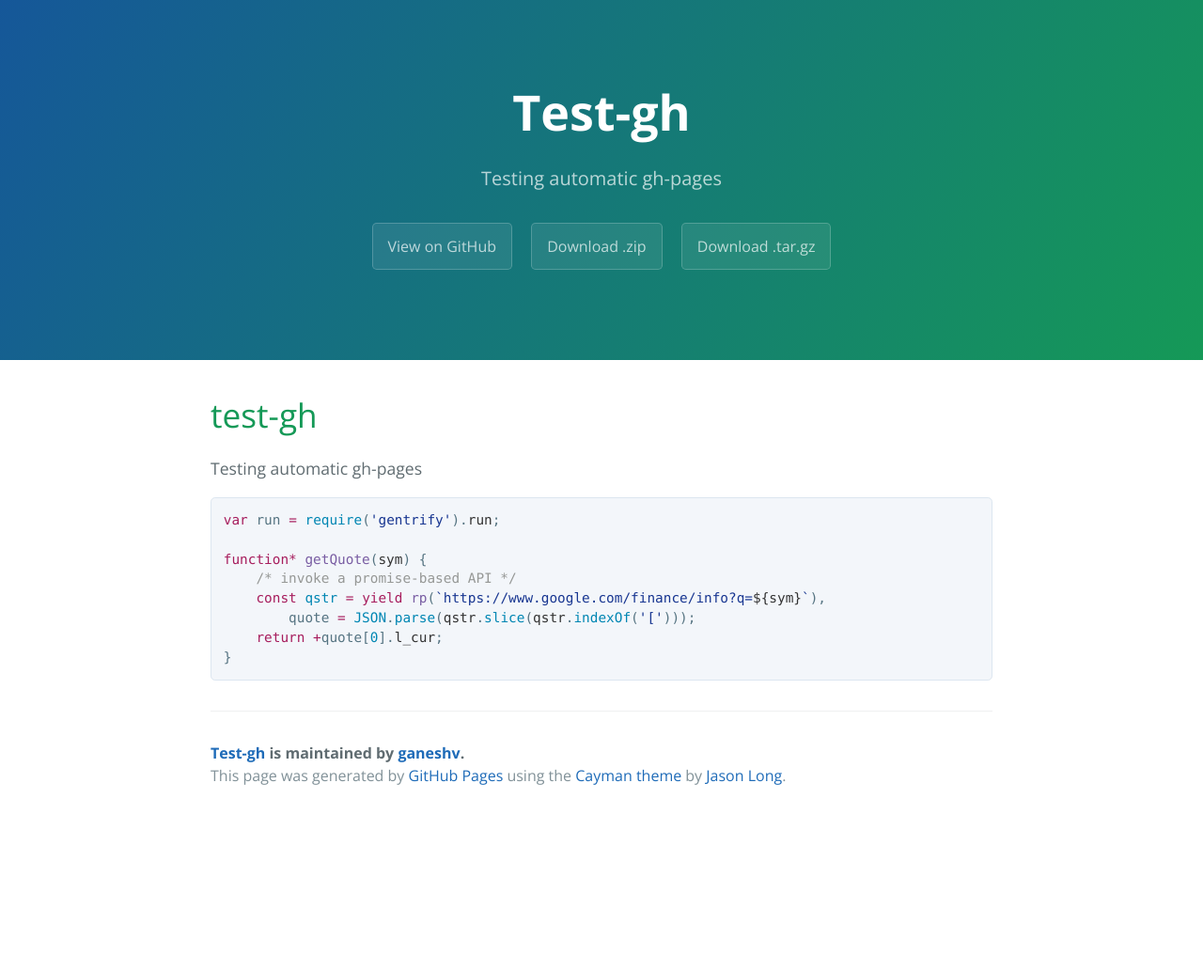
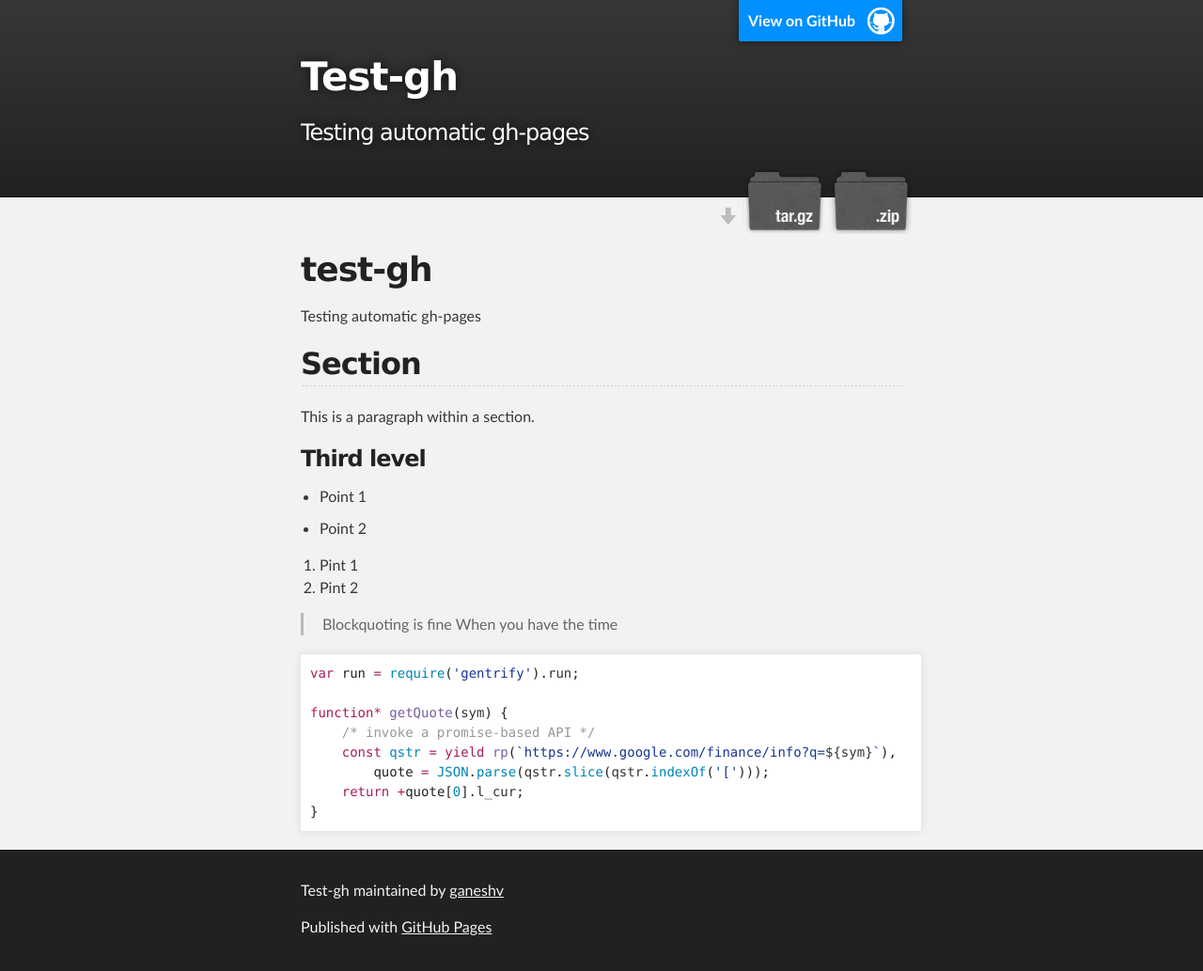
Before and after one commit to ganeshv/test-gh, a plain HTML site: page index.html in a window 1280 px wide. Shown: the whole page at 94% size. Before the commit the page ends 869 px from the top, so only its background shows below. Drawn offline with nearby package versions, Linux system fonts and the light colour scheme.

Commit message:
Create gh-pages branch via GitHub

```diff
--- a/index.html
+++ b/index.html
@@ -1,28 +1,63 @@
 <!DOCTYPE html>
-<html lang="en-us">
+<html>
+
   <head>
-    <meta charset="UTF-8">
-    <title>Test-gh by ganeshv</title>
-    <meta name="viewport" content="width=device-width, initial-scale=1">
-    <link rel="stylesheet" type="text/css" href="stylesheets/normalize.css" media="screen">
-    <link href='https://fonts.googleapis.com/css?family=Open+Sans:400,700' rel='stylesheet' type='text/css'>
-    <link rel="stylesheet" type="text/css" href="stylesheets/stylesheet.css" media="screen">
-    <link rel="stylesheet" type="text/css" href="stylesheets/github-light.css" media="screen">
+    <meta charset='utf-8'>
+    <meta http-equiv="X-UA-Compatible" content="chrome=1">
+    <meta name="description" content="Test-gh : Testing automatic gh-pages">
+
+    <link rel="stylesheet" type="text/css" media="screen" href="stylesheets/stylesheet.css">
+
+    <title>Test-gh</title>
   </head>
+
   <body>
-    <section class="page-header">
-      <h1 class="project-name">Test-gh</h1>
-      <h2 class="project-tagline">Testing automatic gh-pages</h2>
-      <a href="https://github.com/ganeshv/test-gh" class="btn">View on GitHub</a>
-      <a href="https://github.com/ganeshv/test-gh/zipball/master" class="btn">Download .zip</a>
-      <a href="https://github.com/ganeshv/test-gh/tarball/master" class="btn">Download .tar.gz</a>
-    </section>
 
-    <section class="main-content">
-      <h1>
+    <!-- HEADER -->
+    <div id="header_wrap" class="outer">
+        <header class="inner">
+          <a id="forkme_banner" href="https://github.com/ganeshv/test-gh">View on GitHub</a>
+
+          <h1 id="project_title">Test-gh</h1>
+          <h2 id="project_tagline">Testing automatic gh-pages</h2>
+
+            <section id="downloads">
+              <a class="zip_download_link" href="https://github.com/ganeshv/test-gh/zipball/master">Download this project as a .zip file</a>
+              <a class="tar_download_link" href="https://github.com/ganeshv/test-gh/tarball/master">Download this project as a tar.gz file</a>
+            </section>
+        </header>
+    </div>
+
+    <!-- MAIN CONTENT -->
+    <div id="main_content_wrap" class="outer">
+      <section id="main_content" class="inner">
+        <h1>
 <a id="test-gh" class="anchor" href="#test-gh" aria-hidden="true"><span aria-hidden="true" class="octicon octicon-link"></span></a>test-gh</h1>
 
 <p>Testing automatic gh-pages</p>
+
+<h2>
+<a id="section" class="anchor" href="#section" aria-hidden="true"><span aria-hidden="true" class="octicon octicon-link"></span></a>Section</h2>
+
+<p>This is a paragraph within a section.</p>
+
+<h3>
+<a id="third-level" class="anchor" href="#third-level" aria-hidden="true"><span aria-hidden="true" class="octicon octicon-link"></span></a>Third level</h3>
+
+<ul>
+<li>Point 1</li>
+<li><p>Point 2</p></li>
+</ul>
+
+<ol>
+<li>Pint 1</li>
+<li>Pint 2</li>
+</ol>
+
+<blockquote>
+<p>Blockquoting is fine
+When you have the time</p>
+</blockquote>
 
 <div class="highlight highlight-source-js"><pre><span class="pl-k">var</span> run <span class="pl-k">=</span> <span class="pl-c1">require</span>(<span class="pl-s"><span class="pl-pds">'</span>gentrify<span class="pl-pds">'</span></span>).<span class="pl-smi">run</span>;
 
@@ -32,14 +67,17 @@
         quote <span class="pl-k">=</span> <span class="pl-c1">JSON</span>.<span class="pl-c1">parse</span>(<span class="pl-smi">qstr</span>.<span class="pl-c1">slice</span>(<span class="pl-smi">qstr</span>.<span class="pl-c1">indexOf</span>(<span class="pl-s"><span class="pl-pds">'</span>[<span class="pl-pds">'</span></span>)));
     <span class="pl-k">return</span> <span class="pl-k">+</span>quote[<span class="pl-c1">0</span>].<span class="pl-smi">l_cur</span>;
 }</pre></div>
+      </section>
+    </div>
 
-      <footer class="site-footer">
-        <span class="site-footer-owner"><a href="https://github.com/ganeshv/test-gh">Test-gh</a> is maintained by <a href="https://github.com/ganeshv">ganeshv</a>.</span>
+    <!-- FOOTER  -->
+    <div id="footer_wrap" class="outer">
+      <footer class="inner">
+        <p class="copyright">Test-gh maintained by <a href="https://github.com/ganeshv">ganeshv</a></p>
+        <p>Published with <a href="https://pages.github.com">GitHub Pages</a></p>
+      </footer>
+    </div>
 
-        <span class="site-footer-credits">This page was generated by <a href="https://pages.github.com">GitHub Pages</a> using the <a href="https://github.com/jasonlong/cayman-theme">Cayman theme</a> by <a href="https://twitter.com/jasonlong">Jason Long</a>.</span>
-      </footer>
-
-    </section>
 
 
   </body>
--- /dev/null
+++ b/javascripts/main.js
@@ -0,0 +1 @@
+console.log('This would be the main JS file.');
--- a/stylesheets/stylesheet.css
+++ b/stylesheets/stylesheet.css
@@ -1,245 +1,425 @@
-* {
-  box-sizing: border-box; }
+/*******************************************************************************
+Slate Theme for GitHub Pages
+by Jason Costello, @jsncostello
+*******************************************************************************/
+
+@import url(github-light.css);
+
+/*******************************************************************************
+MeyerWeb Reset
+*******************************************************************************/
+
+html, body, div, span, applet, object, iframe,
+h1, h2, h3, h4, h5, h6, p, blockquote, pre,
+a, abbr, acronym, address, big, cite, code,
+del, dfn, em, img, ins, kbd, q, s, samp,
+small, strike, strong, sub, sup, tt, var,
+b, u, i, center,
+dl, dt, dd, ol, ul, li,
+fieldset, form, label, legend,
+table, caption, tbody, tfoot, thead, tr, th, td,
+article, aside, canvas, details, embed,
+figure, figcaption, footer, header, hgroup,
+menu, nav, output, ruby, section, summary,
+time, mark, audio, video {
+  margin: 0;
+  padding: 0;
+  border: 0;
+  font: inherit;
+  vertical-align: baseline;
+}
+
+/* HTML5 display-role reset for older browsers */
+article, aside, details, figcaption, figure,
+footer, header, hgroup, menu, nav, section {
+  display: block;
+}
+
+ol, ul {
+  list-style: none;
+}
+
+table {
+  border-collapse: collapse;
+  border-spacing: 0;
+}
+
+/*******************************************************************************
+Theme Styles
+*******************************************************************************/
 
 body {
-  padding: 0;
-  margin: 0;
-  font-family: "Open Sans", "Helvetica Neue", Helvetica, Arial, sans-serif;
+  box-sizing: border-box;
+  color:#373737;
+  background: #212121;
   font-size: 16px;
+  font-family: 'Myriad Pro', Calibri, Helvetica, Arial, sans-serif;
   line-height: 1.5;
-  color: #606c71; }
+  -webkit-font-smoothing: antialiased;
+}
+
+h1, h2, h3, h4, h5, h6 {
+  margin: 10px 0;
+  font-weight: 700;
+  color:#222222;
+  font-family: 'Lucida Grande', 'Calibri', Helvetica, Arial, sans-serif;
+  letter-spacing: -1px;
+}
+
+h1 {
+  font-size: 36px;
+  font-weight: 700;
+}
+
+h2 {
+  padding-bottom: 10px;
+  font-size: 32px;
+  background: url('../images/bg_hr.png') repeat-x bottom;
+}
+
+h3 {
+  font-size: 24px;
+}
+
+h4 {
+  font-size: 21px;
+}
+
+h5 {
+  font-size: 18px;
+}
+
+h6 {
+  font-size: 16px;
+}
+
+p {
+  margin: 10px 0 15px 0;
+}
+
+footer p {
+  color: #f2f2f2;
+}
 
 a {
-  color: #1e6bb8;
-  text-decoration: none; }
-  a:hover {
-    text-decoration: underline; }
+  text-decoration: none;
+  color: #007edf;
+  text-shadow: none;
 
-.btn {
-  display: inline-block;
-  margin-bottom: 1rem;
-  color: rgba(255, 255, 255, 0.7);
-  background-color: rgba(255, 255, 255, 0.08);
-  border-color: rgba(255, 255, 255, 0.2);
-  border-style: solid;
-  border-width: 1px;
-  border-radius: 0.3rem;
-  transition: color 0.2s, background-color 0.2s, border-color 0.2s; }
-  .btn + .btn {
-    margin-left: 1rem; }
+  transition: color 0.5s ease;
+  transition: text-shadow 0.5s ease;
+  -webkit-transition: color 0.5s ease;
+  -webkit-transition: text-shadow 0.5s ease;
+  -moz-transition: color 0.5s ease;
+  -moz-transition: text-shadow 0.5s ease;
+  -o-transition: color 0.5s ease;
+  -o-transition: text-shadow 0.5s ease;
+  -ms-transition: color 0.5s ease;
+  -ms-transition: text-shadow 0.5s ease;
+}
 
-.btn:hover {
-  color: rgba(255, 255, 255, 0.8);
-  text-decoration: none;
-  background-color: rgba(255, 255, 255, 0.2);
-  border-color: rgba(255, 255, 255, 0.3); }
+a:hover, a:focus {text-decoration: underline;}
 
-@media screen and (min-width: 64em) {
-  .btn {
-    padding: 0.75rem 1rem; } }
+footer a {
+  color: #F2F2F2;
+  text-decoration: underline;
+}
 
-@media screen and (min-width: 42em) and (max-width: 64em) {
-  .btn {
-    padding: 0.6rem 0.9rem;
-    font-size: 0.9rem; } }
+em {
+  font-style: italic;
+}
 
-@media screen and (max-width: 42em) {
-  .btn {
-    display: block;
-    width: 100%;
-    padding: 0.75rem;
-    font-size: 0.9rem; }
-    .btn + .btn {
-      margin-top: 1rem;
-      margin-left: 0; } }
+strong {
+  font-weight: bold;
+}
 
-.page-header {
+img {
+  position: relative;
+  margin: 0 auto;
+  max-width: 739px;
+  padding: 5px;
+  margin: 10px 0 10px 0;
+  border: 1px solid #ebebeb;
+
+  box-shadow: 0 0 5px #ebebeb;
+  -webkit-box-shadow: 0 0 5px #ebebeb;
+  -moz-box-shadow: 0 0 5px #ebebeb;
+  -o-box-shadow: 0 0 5px #ebebeb;
+  -ms-box-shadow: 0 0 5px #ebebeb;
+}
+
+p img {
+  display: inline;
+  margin: 0;
+  padding: 0;
+  vertical-align: middle;
+  text-align: center;
+  border: none;
+}
+
+pre, code {
+  width: 100%;
+  color: #222;
+  background-color: #fff;
+
+  font-family: Monaco, "Bitstream Vera Sans Mono", "Lucida Console", Terminal, monospace;
+  font-size: 14px;
+
+  border-radius: 2px;
+  -moz-border-radius: 2px;
+  -webkit-border-radius: 2px;
+}
+
+pre {
+  width: 100%;
+  padding: 10px;
+  box-shadow: 0 0 10px rgba(0,0,0,.1);
+  overflow: auto;
+}
+
+code {
+  padding: 3px;
+  margin: 0 3px;
+  box-shadow: 0 0 10px rgba(0,0,0,.1);
+}
+
+pre code {
+  display: block;
+  box-shadow: none;
+}
+
+blockquote {
+  color: #666;
+  margin-bottom: 20px;
+  padding: 0 0 0 20px;
+  border-left: 3px solid #bbb;
+}
+
+
+ul, ol, dl {
+  margin-bottom: 15px
+}
+
+ul {
+  list-style-position: inside;
+  list-style: disc;
+  padding-left: 20px;
+}
+
+ol {
+  list-style-position: inside;
+  list-style: decimal;
+  padding-left: 20px;
+}
+
+dl dt {
+  font-weight: bold;
+}
+
+dl dd {
+  padding-left: 20px;
+  font-style: italic;
+}
+
+dl p {
+  padding-left: 20px;
+  font-style: italic;
+}
+
+hr {
+  height: 1px;
+  margin-bottom: 5px;
+  border: none;
+  background: url('../images/bg_hr.png') repeat-x center;
+}
+
+table {
+  border: 1px solid #373737;
+  margin-bottom: 20px;
+  text-align: left;
+ }
+
+th {
+  font-family: 'Lucida Grande', 'Helvetica Neue', Helvetica, Arial, sans-serif;
+  padding: 10px;
+  background: #373737;
   color: #fff;
-  text-align: center;
-  background-color: #159957;
-  background-image: linear-gradient(120deg, #155799, #159957); }
+ }
 
-@media screen and (min-width: 64em) {
-  .page-header {
-    padding: 5rem 6rem; } }
+td {
+  padding: 10px;
+  border: 1px solid #373737;
+ }
 
-@media screen and (min-width: 42em) and (max-width: 64em) {
-  .page-header {
-    padding: 3rem 4rem; } }
+form {
+  background: #f2f2f2;
+  padding: 20px;
+}
 
-@media screen and (max-width: 42em) {
-  .page-header {
-    padding: 2rem 1rem; } }
+/*******************************************************************************
+Full-Width Styles
+*******************************************************************************/
 
-.project-name {
-  margin-top: 0;
-  margin-bottom: 0.1rem; }
+.outer {
+  width: 100%;
+}
 
-@media screen and (min-width: 64em) {
-  .project-name {
-    font-size: 3.25rem; } }
+.inner {
+  position: relative;
+  max-width: 640px;
+  padding: 20px 10px;
+  margin: 0 auto;
+}
 
-@media screen and (min-width: 42em) and (max-width: 64em) {
-  .project-name {
-    font-size: 2.25rem; } }
+#forkme_banner {
+  display: block;
+  position: absolute;
+  top:0;
+  right: 10px;
+  z-index: 10;
+  padding: 10px 50px 10px 10px;
+  color: #fff;
+  background: url('../images/blacktocat.png') #0090ff no-repeat 95% 50%;
+  font-weight: 700;
+  box-shadow: 0 0 10px rgba(0,0,0,.5);
+  border-bottom-left-radius: 2px;
+  border-bottom-right-radius: 2px;
+}
 
-@media screen and (max-width: 42em) {
-  .project-name {
-    font-size: 1.75rem; } }
+#header_wrap {
+  background: #212121;
+  background: -moz-linear-gradient(top, #373737, #212121);
+  background: -webkit-linear-gradient(top, #373737, #212121);
+  background: -ms-linear-gradient(top, #373737, #212121);
+  background: -o-linear-gradient(top, #373737, #212121);
+  background: linear-gradient(top, #373737, #212121);
+}
 
-.project-tagline {
-  margin-bottom: 2rem;
-  font-weight: normal;
-  opacity: 0.7; }
+#header_wrap .inner {
+  padding: 50px 10px 30px 10px;
+}
 
-@media screen and (min-width: 64em) {
-  .project-tagline {
-    font-size: 1.25rem; } }
+#project_title {
+  margin: 0;
+  color: #fff;
+  font-size: 42px;
+  font-weight: 700;
+  text-shadow: #111 0px 0px 10px;
+}
 
-@media screen and (min-width: 42em) and (max-width: 64em) {
-  .project-tagline {
-    font-size: 1.15rem; } }
+#project_tagline {
+  color: #fff;
+  font-size: 24px;
+  font-weight: 300;
+  background: none;
+  text-shadow: #111 0px 0px 10px;
+}
 
-@media screen and (max-width: 42em) {
-  .project-tagline {
-    font-size: 1rem; } }
+#downloads {
+  position: absolute;
+  width: 210px;
+  z-index: 10;
+  bottom: -40px;
+  right: 0;
+  height: 70px;
+  background: url('../images/icon_download.png') no-repeat 0% 90%;
+}
 
-.main-content :first-child {
-  margin-top: 0; }
-.main-content img {
-  max-width: 100%; }
-.main-content h1, .main-content h2, .main-content h3, .main-content h4, .main-content h5, .main-content h6 {
-  margin-top: 2rem;
-  margin-bottom: 1rem;
-  font-weight: normal;
-  color: #159957; }
-.main-content p {
-  margin-bottom: 1em; }
-.main-content code {
-  padding: 2px 4px;
-  font-family: Consolas, "Liberation Mono", Menlo, Courier, monospace;
-  font-size: 0.9rem;
-  color: #383e41;
-  background-color: #f3f6fa;
-  border-radius: 0.3rem; }
-.main-content pre {
-  padding: 0.8rem;
-  margin-top: 0;
-  margin-bottom: 1rem;
-  font: 1rem Consolas, "Liberation Mono", Menlo, Courier, monospace;
-  color: #567482;
-  word-wrap: normal;
-  background-color: #f3f6fa;
-  border: solid 1px #dce6f0;
-  border-radius: 0.3rem; }
-  .main-content pre > code {
-    padding: 0;
-    margin: 0;
-    font-size: 0.9rem;
-    color: #567482;
-    word-break: normal;
-    white-space: pre;
-    background: transparent;
-    border: 0; }
-.main-content .highlight {
-  margin-bottom: 1rem; }
-  .main-content .highlight pre {
-    margin-bottom: 0;
-    word-break: normal; }
-.main-content .highlight pre, .main-content pre {
-  padding: 0.8rem;
-  overflow: auto;
-  font-size: 0.9rem;
-  line-height: 1.45;
-  border-radius: 0.3rem; }
-.main-content pre code, .main-content pre tt {
-  display: inline;
-  max-width: initial;
-  padding: 0;
-  margin: 0;
-  overflow: initial;
-  line-height: inherit;
-  word-wrap: normal;
-  background-color: transparent;
-  border: 0; }
-  .main-content pre code:before, .main-content pre code:after, .main-content pre tt:before, .main-content pre tt:after {
-    content: normal; }
-.main-content ul, .main-content ol {
-  margin-top: 0; }
-.main-content blockquote {
-  padding: 0 1rem;
-  margin-left: 0;
-  color: #819198;
-  border-left: 0.3rem solid #dce6f0; }
-  .main-content blockquote > :first-child {
-    margin-top: 0; }
-  .main-content blockquote > :last-child {
-    margin-bottom: 0; }
-.main-content table {
+.zip_download_link {
   display: block;
-  width: 100%;
-  overflow: auto;
-  word-break: normal;
-  word-break: keep-all; }
-  .main-content table th {
-    font-weight: bold; }
-  .main-content table th, .main-content table td {
-    padding: 0.5rem 1rem;
-    border: 1px solid #e9ebec; }
-.main-content dl {
-  padding: 0; }
-  .main-content dl dt {
-    padding: 0;
-    margin-top: 1rem;
-    font-size: 1rem;
-    font-weight: bold; }
-  .main-content dl dd {
-    padding: 0;
-    margin-bottom: 1rem; }
-.main-content hr {
-  height: 2px;
-  padding: 0;
-  margin: 1rem 0;
-  background-color: #eff0f1;
-  border: 0; }
+  float: right;
+  width: 90px;
+  height:70px;
+  text-indent: -5000px;
+  overflow: hidden;
+  background: url(../images/sprite_download.png) no-repeat bottom left;
+}
 
-@media screen and (min-width: 64em) {
-  .main-content {
-    max-width: 64rem;
-    padding: 2rem 6rem;
-    margin: 0 auto;
-    font-size: 1.1rem; } }
+.tar_download_link {
+  display: block;
+  float: right;
+  width: 90px;
+  height:70px;
+  text-indent: -5000px;
+  overflow: hidden;
+  background: url(../images/sprite_download.png) no-repeat bottom right;
+  margin-left: 10px;
+}
 
-@media screen and (min-width: 42em) and (max-width: 64em) {
-  .main-content {
-    padding: 2rem 4rem;
-    font-size: 1.1rem; } }
+.zip_download_link:hover {
+  background: url(../images/sprite_download.png) no-repeat top left;
+}
 
-@media screen and (max-width: 42em) {
-  .main-content {
-    padding: 2rem 1rem;
-    font-size: 1rem; } }
+.tar_download_link:hover {
+  background: url(../images/sprite_download.png) no-repeat top right;
+}
 
-.site-footer {
-  padding-top: 2rem;
-  margin-top: 2rem;
-  border-top: solid 1px #eff0f1; }
+#main_content_wrap {
+  background: #f2f2f2;
+  border-top: 1px solid #111;
+  border-bottom: 1px solid #111;
+}
 
-.site-footer-owner {
-  display: block;
-  font-weight: bold; }
+#main_content {
+  padding-top: 40px;
+}
 
-.site-footer-credits {
-  color: #819198; }
+#footer_wrap {
+  background: #212121;
+}
 
-@media screen and (min-width: 64em) {
-  .site-footer {
-    font-size: 1rem; } }
 
-@media screen and (min-width: 42em) and (max-width: 64em) {
-  .site-footer {
-    font-size: 1rem; } }
 
-@media screen and (max-width: 42em) {
-  .site-footer {
-    font-size: 0.9rem; } }
+/*******************************************************************************
+Small Device Styles
+*******************************************************************************/
+
+@media screen and (max-width: 480px) {
+  body {
+    font-size:14px;
+  }
+
+  #downloads {
+    display: none;
+  }
+
+  .inner {
+    min-width: 320px;
+    max-width: 480px;
+  }
+
+  #project_title {
+  font-size: 32px;
+  }
+
+  h1 {
+    font-size: 28px;
+  }
+
+  h2 {
+    font-size: 24px;
+  }
+
+  h3 {
+    font-size: 21px;
+  }
+
+  h4 {
+    font-size: 18px;
+  }
+
+  h5 {
+    font-size: 14px;
+  }
+
+  h6 {
+    font-size: 12px;
+  }
+
+  code, pre {
+    min-width: 320px;
+    max-width: 480px;
+    font-size: 11px;
+  }
+
+}
```
Also changed, not shown: params.json (+1 -1 lines), images/bg_hr.png (added), images/blacktocat.png (added), images/icon_download.png (added), images/sprite_download.png (added).
